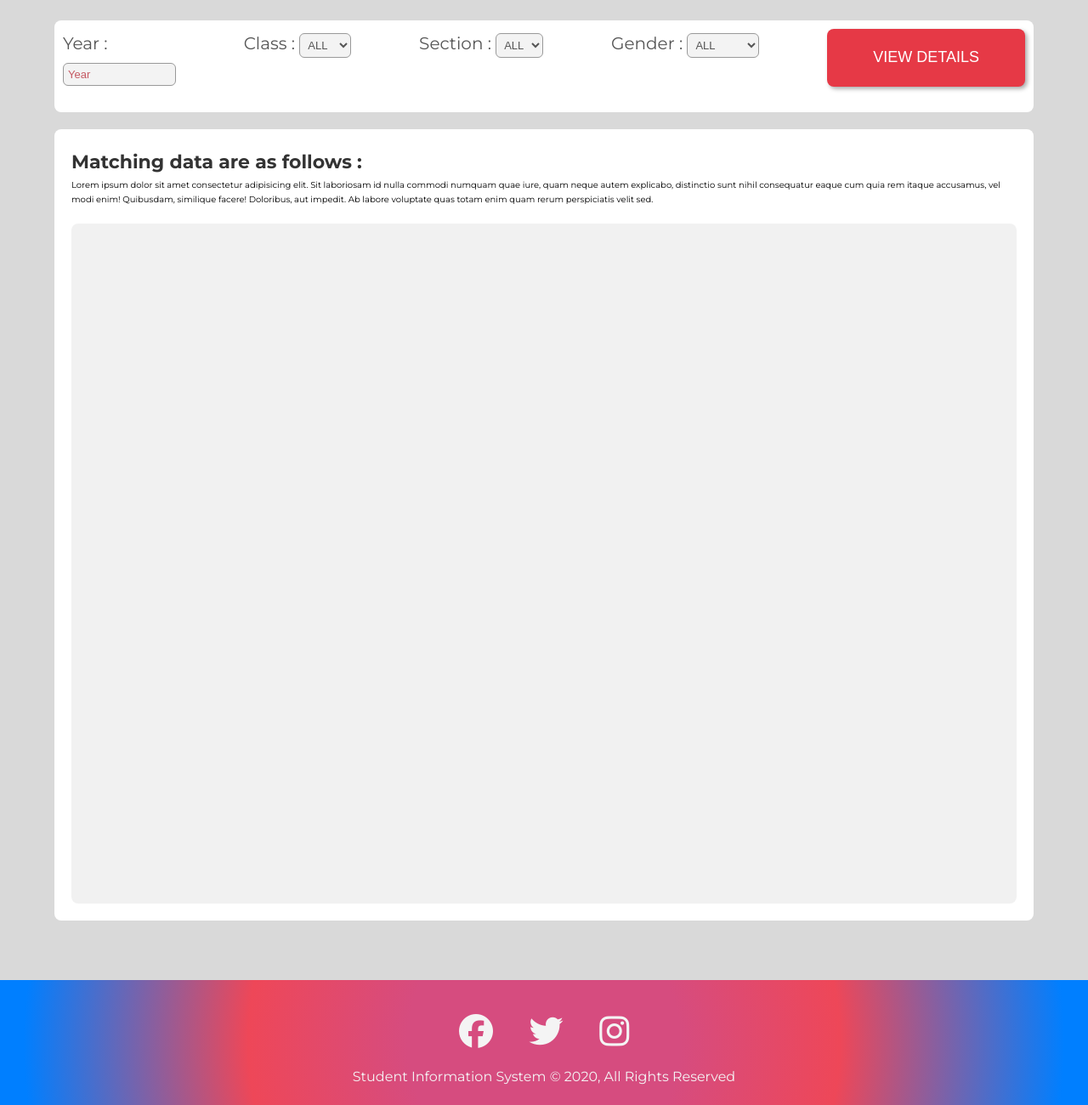
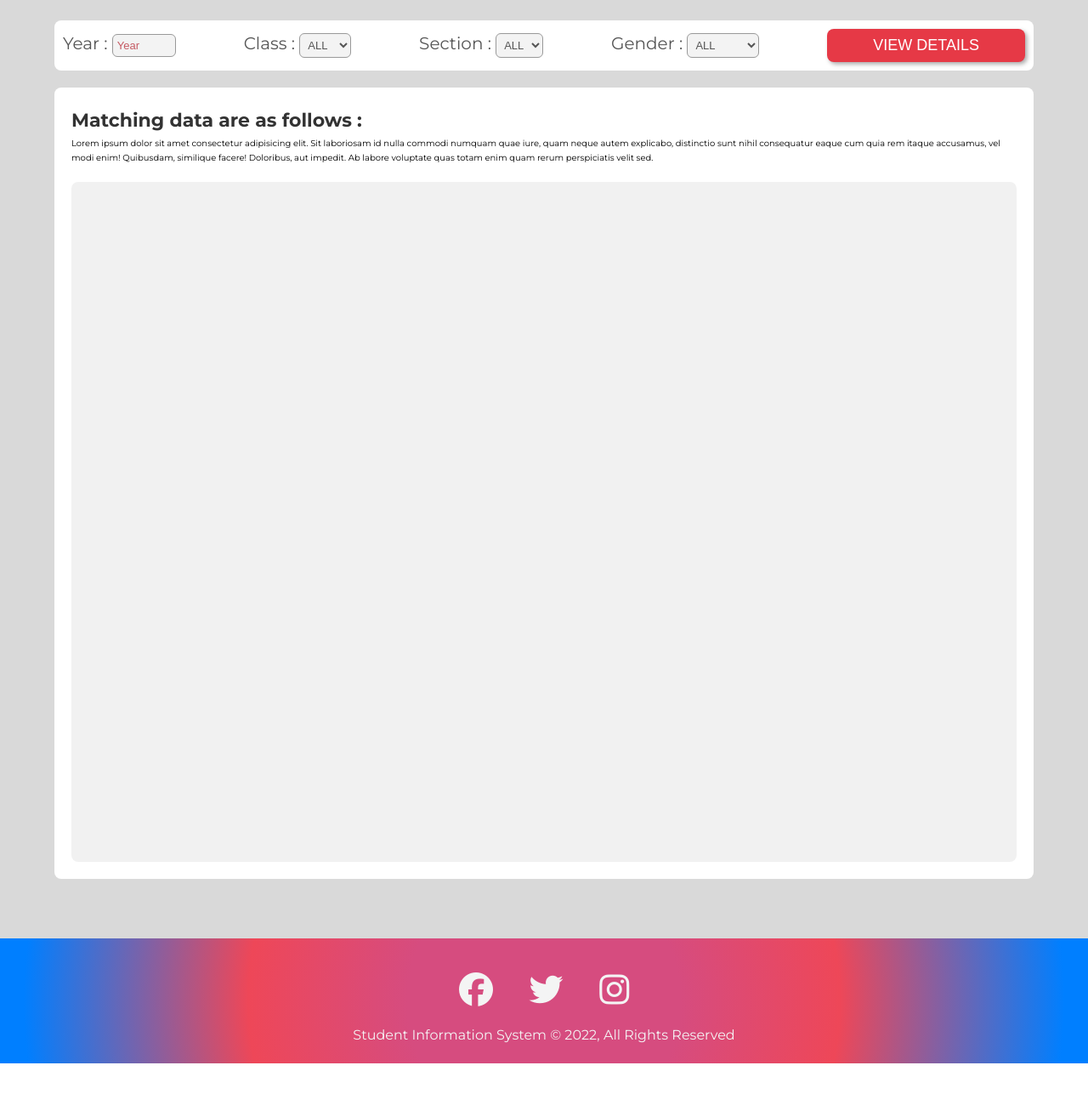
Before and after one commit to K-RD/Student-Information-System, a plain HTML site: page viewData.html in a window 1280 px wide. Shown: the part 196-1496 px from the top of the page at 85% size. After the commit the page ends 1447 px from the top, so only its background shows below. Drawn offline with Linux system fonts and the light colour scheme; a web font is replaced by a local one.

Commit message:
view form

```diff
--- a/css/form.css
+++ b/css/form.css
@@ -181,3 +181,10 @@
 .other-details-left{
     padding: 1rem 2rem;
 }
+
+/* ####################        View Data Page Styling      ####################### */
+
+#student-details-view{
+    display: flex;
+    justify-content: space-between;
+}
--- a/viewData.html
+++ b/viewData.html
@@ -52,8 +52,8 @@
         <div class="container">
             <div class="form-wrapper">
                 <form class="form" id="form-view-data">
-                    <div class="student-details">
-                        <div class="student-details-left">
+                    <div class="student-details-view"  >
+                        <div class="student-details-view-left" id="student-details-view" >
                             <div class="label-input-pair">
                                 <label class="year-label" for="year">Year : </label>
                                 <input class="year" class="year" type="number" name="year" id="year" placeholder="Year" min="1950" max="2023" >
@@ -100,7 +100,7 @@
             <i class="fa-brands fa-twitter text-light fa-4x"></i>
             <i class="fa-brands fa-instagram text-light fa-4x"></i>
         </div>
-        <p class="text-light small-heading">Student Information System &copy; 2020, All Rights Reserved</p>
+        <p class="text-light small-heading">Student Information System &copy; 2022, All Rights Reserved</p>
     </footer>
 
     <script src="./js/basic.js"></script>
```
